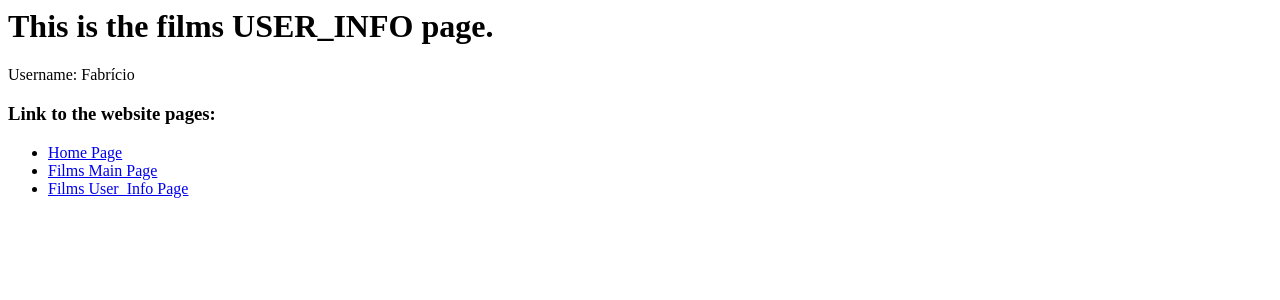
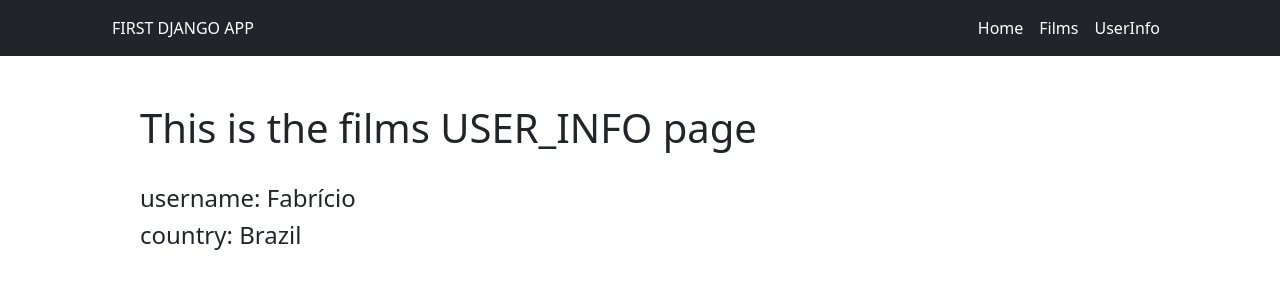
Before and after one commit to alokrpt/films, a Django app: page /films/user_info/ in a window 1280 px wide. Shown: the top 300 px of the page. Run offline with Django 4.2, Linux system fonts and the light colour scheme.

Commit message:
passed variables in html templates

```diff
--- a/films/templates/films/user_info.html
+++ b/films/templates/films/user_info.html
@@ -1,8 +1,12 @@
-<h1>This is the films USER_INFO page.</h1>
-<p>Username: Fabrício</p>
-<h3>Link to the website pages:</h3>
-<ul>
-  <li><a href="{% url 'home' %}">Home Page</a></li>
-  <li><a href="{% url 'films:main' %}">Films Main Page</a></li>
-  <li><a href="{% url 'films:user_info' %}">Films User_Info Page</a></li>
-</ul>
+{% extends 'base.html' %}
+{% block content %}
+<h1>This is the films USER_INFO page</h1>
+<br>
+{% if userinfo %}
+  <h4>username: {{userinfo.username}}</h4>
+  <h4>country: {{userinfo.country}}</h4>
+{% else %}
+  <h4>username: not informed</h4>
+  <h4>country: not informed</h4>
+{% endif %}
+{% endblock  %}
--- a/films/views.py
+++ b/films/views.py
@@ -1,8 +1,26 @@
 from django.shortcuts import render
+
 
 def home(request):
     return render(request, 'home.html')
+
+
 def main(request):
-    return render(request, 'films/main.html')
+    title = 'Main Page'
+
+    return render(request,
+                  'films/main.html',
+                  {'title': title} )
+
+
 def user_info(request):
-    return render(request, 'films/user_info.html')
+    userinfo = {
+        'username': 'Fabrício', # Put your name here
+        'country': 'Brazil', # Put your country here
+    }
+    context = {'userinfo': userinfo,
+               'title': 'User Info Page'}
+
+    return render(request,
+                  'films/user_info.html',
+                  context)
--- /dev/null
+++ b/templates/base.html
@@ -0,0 +1,50 @@
+<!DOCTYPE html>
+<html lang="en">
+  <head>
+    <meta charset="utf-8">
+    <meta name="viewport" content="width=device-width, initial-scale=1">
+    <link href="https://cdn.jsdelivr.net/npm/bootstrap@5.1.3/dist/css/bootstrap.min.css" rel="stylesheet">
+
+    <!-- INSERT ADITIONAL INFORMATION TO THE HEAD TAG HERE-->
+    {% block head %}
+    {% endblock%}
+
+    <!-- CHANGES THE PAGE TITLE IF THE VARIABLE "title" IS PASSED BY THE VIEW -->
+    {% if title %}
+        <title>{{title}}</title>
+    {% else %}
+    <!-- USE DEFAULT TITLE TEXT IF NO VARIABLE "title" IS PASSED BY THE VIEW -->
+        <title>My Films App</title>
+    {% endif %}
+
+  </head>
+  <body>
+    <!-- BOOTSTRAP NAVBAR CODE -->
+    <nav class="navbar navbar-expand-lg navbar-dark bg-dark">
+        <div class="d-flex justify-content-between px-5 mx-auto" style="width: 90%;">
+            <span class="navbar-text text-white">FIRST DJANGO APP</span>
+            <ul class="navbar-nav mr-auto">
+                <li class="nav-item active">
+                    <a class="nav-link active" href="{% url 'home' %}">Home</a>
+                </li>
+                <li class="nav-item active">
+                    <a class="nav-link active" href="{% url 'films:main' %}">Films</a>
+                </li>
+                <li class="nav-item active">
+                    <a class="nav-link active" href="{% url 'films:user_info' %}">UserInfo</a>
+                </li>
+            </ul>
+        </div>
+    </nav>
+    <!-- END OF NAVBAR CODE-->
+
+
+    <div class="container-fluid mt-5" style="max-width: 80%">
+    <!-- INSERT THE CONTENT FROM SPECIFIC PAGES HERE-->
+        {% block content %}
+        {% endblock  %}
+    </div>
+
+    <script src="https://cdn.jsdelivr.net/npm/bootstrap@5.1.3/dist/js/bootstrap.bundle.min.js"></script>
+  </body>
+</html>
```
Also changed, not shown: films/templates/films/main.html (+9 -5 lines), templates/home.html (+5 -5 lines).
